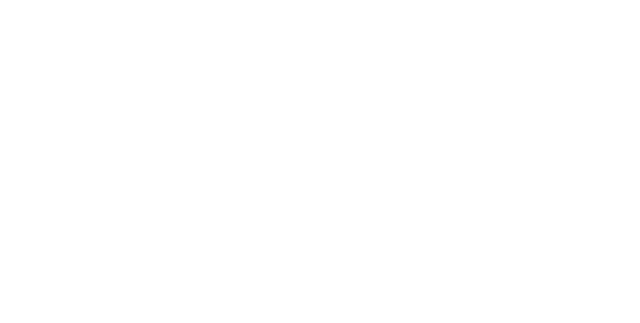
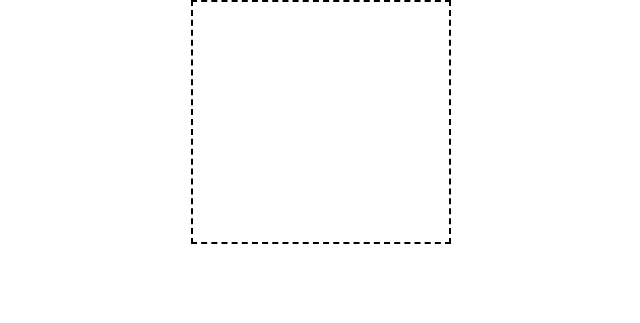
Before and after one commit to LukasPukenis/nes-emu, a website with bundled scripts: page index.html in a window 1280 px wide. Shown: the whole page, without its empty margins (319-959 px from the left). Built offline with nearby package versions, Linux system fonts and the light colour scheme; files whose address does not match are found by name.

Commit message:
canvas set to native NES resolution and centered with a border

```diff
--- a/index.html
+++ b/index.html
@@ -4,12 +4,12 @@
             body {
                 margin: 0;
                 padding: 0;
+                text-align: center;
             }
         </style>
     </head>
     <body>
-        <canvas id="canvas" width="400" height="320" style="width: 400px; height: 320px"></canvas>
-        <img id="demopic" style="display: none" src="./assets/demopic.jpg"></img>
+        <canvas id="canvas" width="256" height="240" style="border: 2px dashed black;"></canvas>
         <script defer src="dist/js/nes.js"></script>
     </body>
 </html>
```
